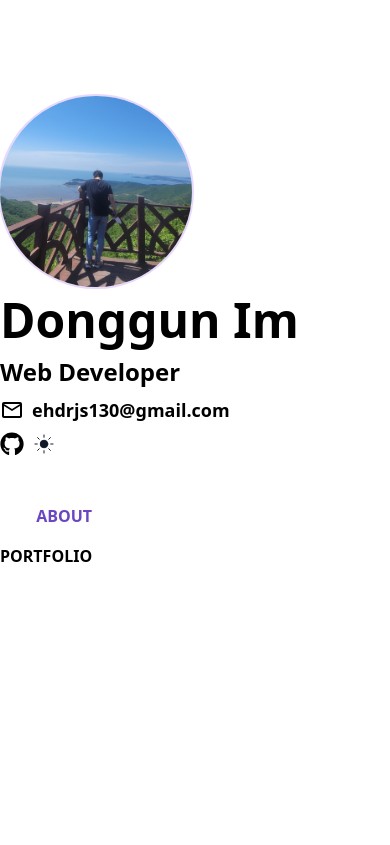
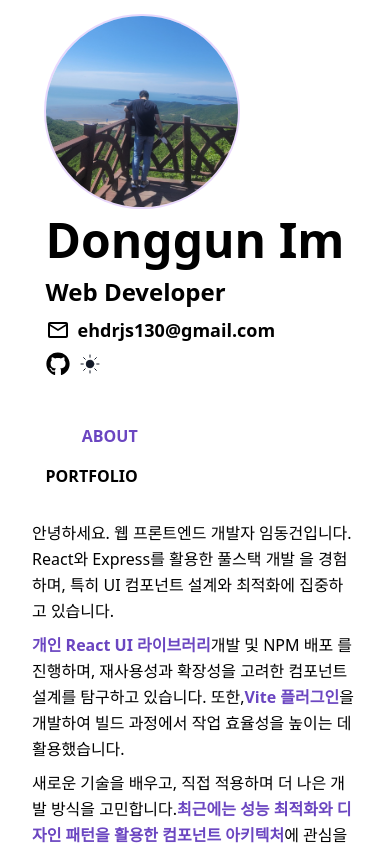
Before and after one commit to DonggunLim/resume, a React (Vite) app: page / in a window 390 px wide. Shown: the top 845 px of the page. Built offline with nearby package versions, Linux system fonts and the light colour scheme.

Commit message:
반응형 추가

```diff
--- a/src/components/Header.tsx
+++ b/src/components/Header.tsx
@@ -18,7 +18,7 @@ export default function Header() {
   const navigate = useNavigate();
   const { pathname: currentPath } = useLocation();
   return (
-    <header className="h-screen flex-1 py-24 sticky top-0">
+    <header className="h-screen flex-1 py-4 flex justify-center lg:py-24 sticky top-0">
       <main className="flex flex-col h-full gap-2">
         <Avatar />
         <div>
--- a/src/components/Layout.tsx
+++ b/src/components/Layout.tsx
@@ -3,11 +3,11 @@ import Header from "./Header";
 
 const Layout = () => {
   return (
-    <div className="dark:text-dark dark:bg-dark">
-      <div className="mx-auto md:max-w-screen-xl md:px-24 md:flex h-screen">
+    <div className="dark:text-dark dark:bg-dark min-h-screen">
+      <div className="mx-auto max-w-screen-xl px-4 md:px-8 lg:px-24 flex flex-col md:flex-row h-screen">
         <Header />
-        <div className="flex flex-1 overflow-hidden py-24">
-          <main className="flex flex-col flex-1 overflow-y-auto p-2">
+        <div className="flex flex-1 overflow-hidden lg:py-16 md:py-24">
+          <main className="flex flex-col flex-1 overflow-y-auto p-4">
             <Outlet />
           </main>
         </div>
```
